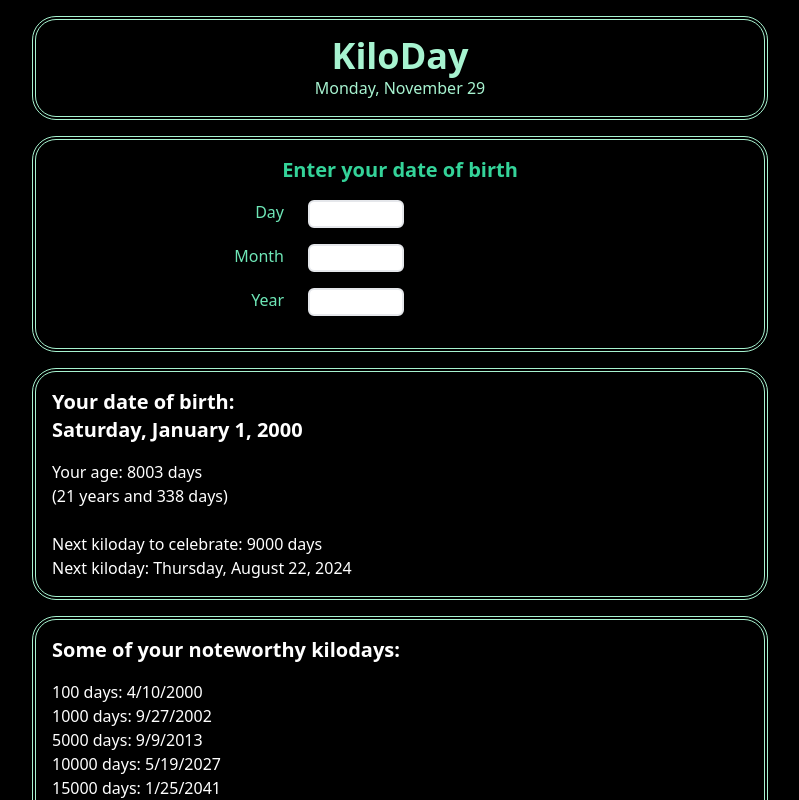
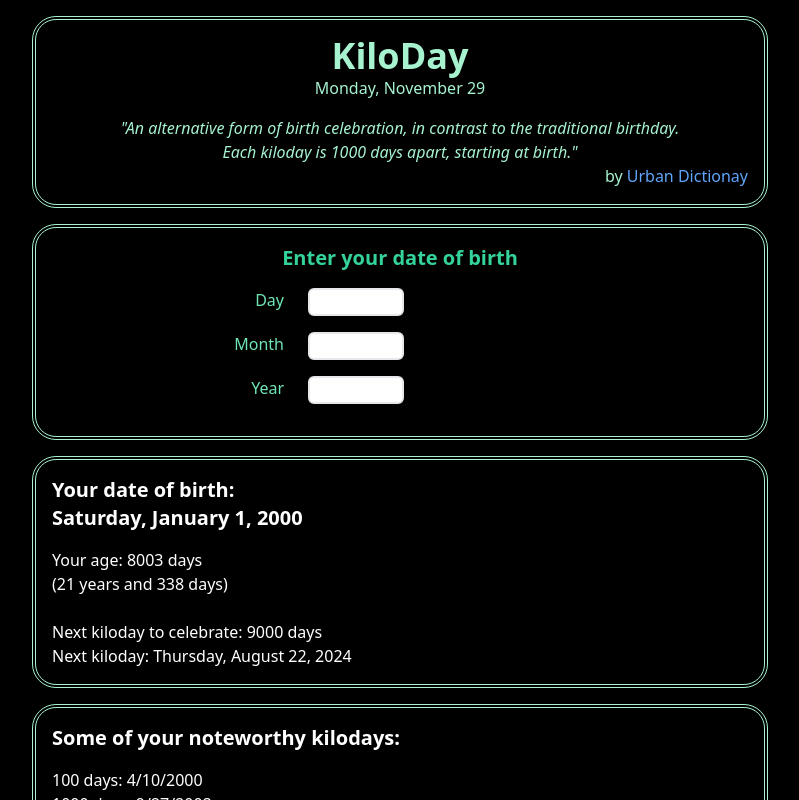
Before and after one commit to dsabalete/kiloday, a Vue app: page / in a window 1280 px wide. Shown: the top 800 px of the page, without its empty margins (240-1039 px from the left). Built offline with nearby package versions, Linux system fonts and the light colour scheme.

Commit message:
feat: add some info to the header

```diff
--- a/src/components/Header.vue
+++ b/src/components/Header.vue
@@ -2,6 +2,21 @@
   <header class="text-center text-green-200">
     <h1 class="text-4xl font-bold">KiloDay</h1>
     {{ currentDate }}
+    <blockquote class="mt-4 text-center italic">
+      "An alternative form of birth celebration, in contrast to the traditional
+      birthday. <br />
+      Each kiloday is 1000 days apart, starting at birth."
+    </blockquote>
+    <div class="text-right">
+      by
+      <a
+        href="https://www.urbandictionary.com/define.php?term=kiloday"
+        class="text-blue-400 hover:text-blue-300 hover:font-bold"
+        target="_blank"
+      >
+        Urban Dictionay</a
+      >
+    </div>
   </header>
 </template>
 
```
